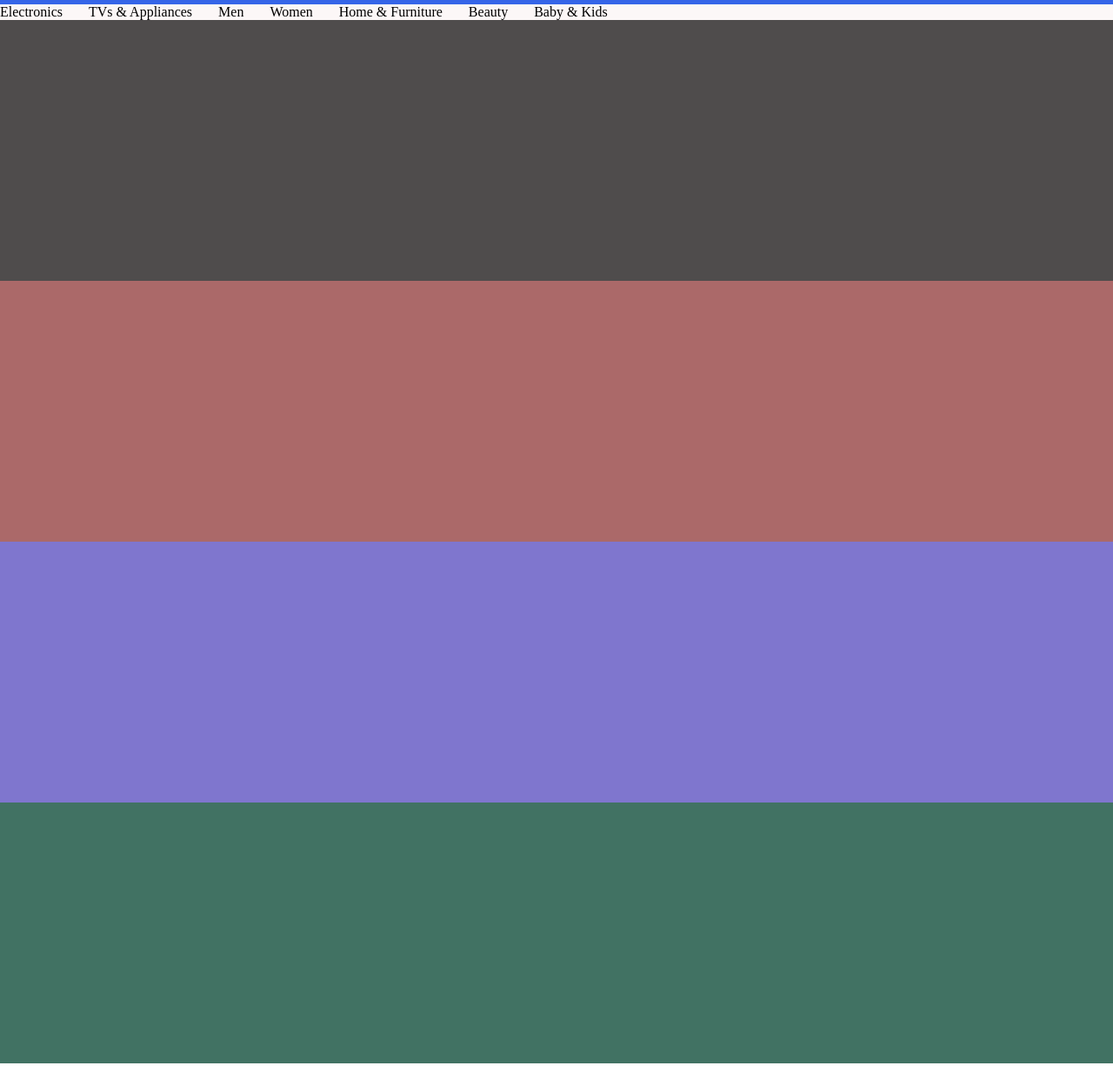
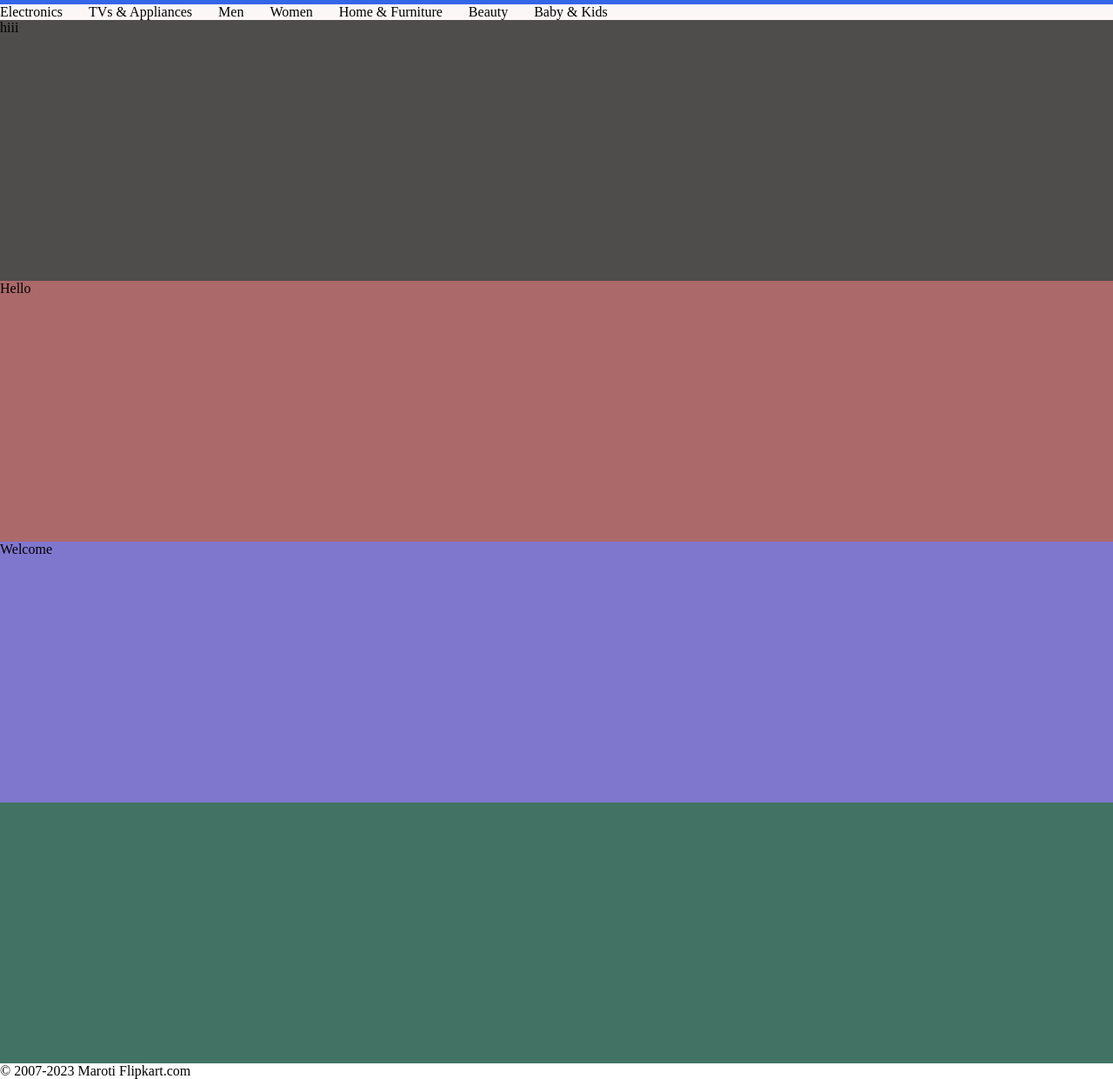
Before and after one commit to Maroti-Guntukwar/Flipkart-Clone, a plain HTML site: page index.html in a window 1280 px wide. Shown: the part 55-1296 px from the top of the page at 87% size. Drawn offline with Linux system fonts and the light colour scheme.

Commit message:
footer is updated

```diff
--- a/index.html
+++ b/index.html
@@ -39,20 +39,20 @@
     </header>
     <main>
         <Div class="sport">
-
+           hiii
         </Div>
         <div class="Electronic">
-
+         Hello
         </div>
         <div class="fashion">
-
+         Welcome
         </div>
          <div class="toys">
 
         </div>
     </main>
     <footer>
-
+       <span>© 2007-2023 Maroti Flipkart.com</span>
     </footer>
 </body>
 </html>
```
